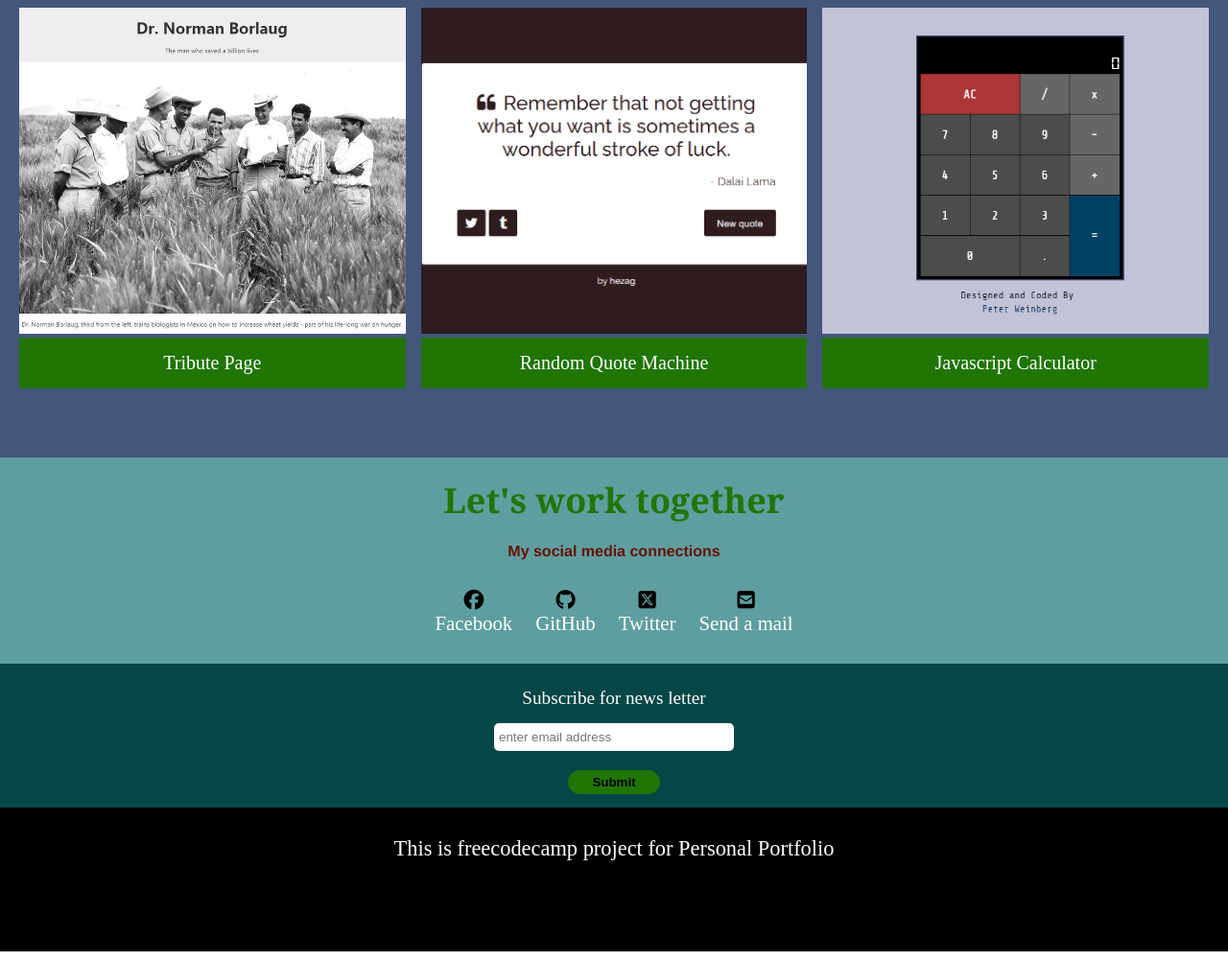
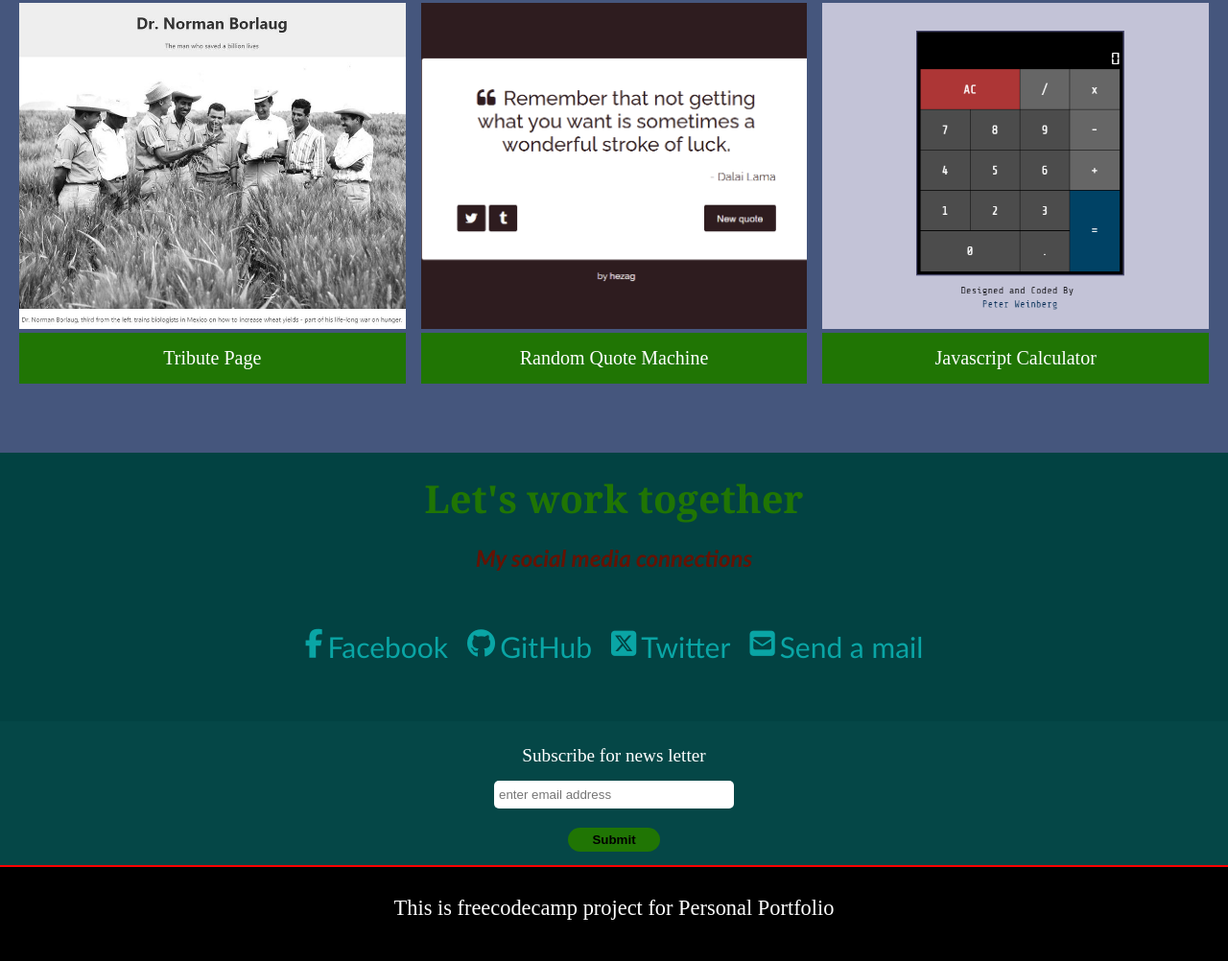
Before and after one commit to fbkhan2023/personal-portfolio, a plain HTML site: page index.html in a window 1280 px wide. Shown: the part 969-1971 px from the top of the page at 96% size. Drawn offline with Linux system fonts and the light colour scheme.

Commit message:
css stye updated for the social links

```diff
--- a/index.html
+++ b/index.html
@@ -59,26 +59,25 @@
         <p>My social media connections</p>
 
         <div class="social-links">
-            <a class="link" href="http://www.facebookcom"><i class="fa-brands fa-facebook"></i>
+            <a class="link" href="http://www.facebookcom"><i class="fa fa-brands fa-facebook"></i>
                 <p>Facebook</p>
             </a>
-            <a class="link" href="http://www.github.com"><i class="fa-brands fa-github"></i>
+            <a class="link" href="http://www.github.com"><i class="fa fa-brands fa-github"></i>
                 <p>GitHub</p>
             </a>
-            <a class="link" href="http://www.twitter.com"><i class="fa-brands fa-square-x-twitter"></i>
+            <a class="link" href="http://www.twitter.com" target="_blank"><i
+                    class="fa fa-brands fa-square-x-twitter"></i>
                 <p>Twitter</p>
             </a>
-            <a class="link" href="mailto:fbkhan2017@gmail.com"><i class="fa-solid fa-square-envelope"></i>
+            <a class="link" href="mailto:fbkhan2017@gmail.com"><i class="fa fa-solid fa-square-envelope"></i>
                 <p>Send a mail</p>
             </a>
         </div>
 
         <form class="subscribe" action="mailto:fbkhan2017@hotmail.com">
-            <label for="email">Subscribe for news letter</label><input type="email" name="email" id="email" autocomplete="off" placeholder="enter email address">
-            <button
-                type="submit"
-                class="btn btn-primary"
-            >
+            <label for="email">Subscribe for news letter</label><input type="email" name="email" id="email"
+                autocomplete="off" placeholder="enter email address">
+            <button type="submit" class="btn btn-primary">
                 Submit
             </button>
 
--- a/styles.css
+++ b/styles.css
@@ -6,10 +6,12 @@
     text-decoration: none;
 }
 
+
+
 /* Top Header */
 .header {
     width: 100%;
-    height: 80px;
+    height: 75px;
     background-color: #be3144;
     justify-content: flex-end;
     align-items: center;
@@ -25,7 +27,7 @@
 }
 
 #navbar li {
-    padding: 10px 20px;
+    padding: 25px 20px;
 }
 
 #navbar li a {
@@ -39,7 +41,6 @@
 
 #navbar li:hover {
     background-color: darkslategrey;
-    padding: 10px 20px;
     cursor: pointer;
 }
 
@@ -123,7 +124,7 @@
 
 /* Contact section */
 #contact-section {
-    background-color: cadetblue;
+    background-color: rgb(2, 66, 66);
     min-height: 200px;
     margin-top: 0;
 
@@ -133,7 +134,7 @@
     text-align: center;
     padding: 20px;
     color: #207504;
-    font-size: 2.25rem;
+    font-size: 2.5rem;
     font-family: Cambria, Cochin, Georgia, Times, 'Times New Roman', serif;
     margin-bottom: 0;
 }
@@ -142,36 +143,75 @@
     text-align: center;
     font-weight: bold;
     color: rgb(102, 18, 3);
-    font-family: Helvetica, sans-serif;
+    font-family: 'Gill Sans', 'Gill Sans MT', Calibri, 'Trebuchet MS', sans-serif, sans-serif;
+    font-size: 1.5rem;
+    font-style: oblique;
 }
 
+/* Social Links */
+
 .social-links {
-    display: block;
-    padding: 20px;
-    /* width: 80%; */
+
+    font-family: 'Trebuchet MS', 'Lucida Sans Unicode', 'Lucida Grande', 'Lucida Sans', Arial, sans-serif;
+    width: 80%;
+    display: flex;
+    justify-content: center;
+    padding: 50px;
+    align-items: center;
     margin: auto;
-    text-align: center;
+}
+
+.link {
+    padding: 10px;
 
 }
 
-.social-links .link {
-    display: inline-block;
-    padding: 10px;
-    margin: auto;
-    text-decoration: none;
-    color: white;
-    font-size: 1.3rem;
+.link p {
+    color: rgb(10, 165, 165);
+    float: right;
+    margin-left: 5px;
+    font-size: 30px;
+    text-align: center;
 }
 
-.social-links .link:hover {
-    color: #011647;
+.social-links a {
+    text-decoration: none;
 }
 
-.social-links i {
-    color: black;
-    font-size: 1.3rem;
+.link .fa {
+    font-size: 30px;
+    color: rgb(10, 165, 165);
+    text-align: center;
 }
 
+.social-links a:hover {
+    transform: scale(1.1);
+    color: black;
+    text-shadow: 1px 1px 2px black;
+
+}
+
+
+/* Media query */
+
+@media only screen and (max-width: 975px) {
+    .social-links {
+        height: fit-content;
+        flex-direction: column;
+
+    }
+
+    .link p {
+        font-size: 20px;
+    }
+
+    .link .fa {
+        font-size: 20px;
+    }
+
+}
+
+/* Subscribe section */
 .subscribe {
     height: 150px;
     background-color: rgb(5, 71, 71);
@@ -218,22 +258,16 @@
     background-color: black;
     color: white;
     clear: both;
-    height: 150px;
+    height: 100px;
     text-align: center;
     padding: 30px;
     font-size: 1.4rem;
+    border-top: 2px solid red;
 }
 
 /* Media query */
 
 @media only screen and (max-width: 720px) {
-    .social-links {
-        display: flex;
-        flex-direction: column;
-        padding: 10px;
-        margin: auto;
-        text-align: center;
-    }
 
     .prj-heading {
         font-size: 1.3rem;
```
